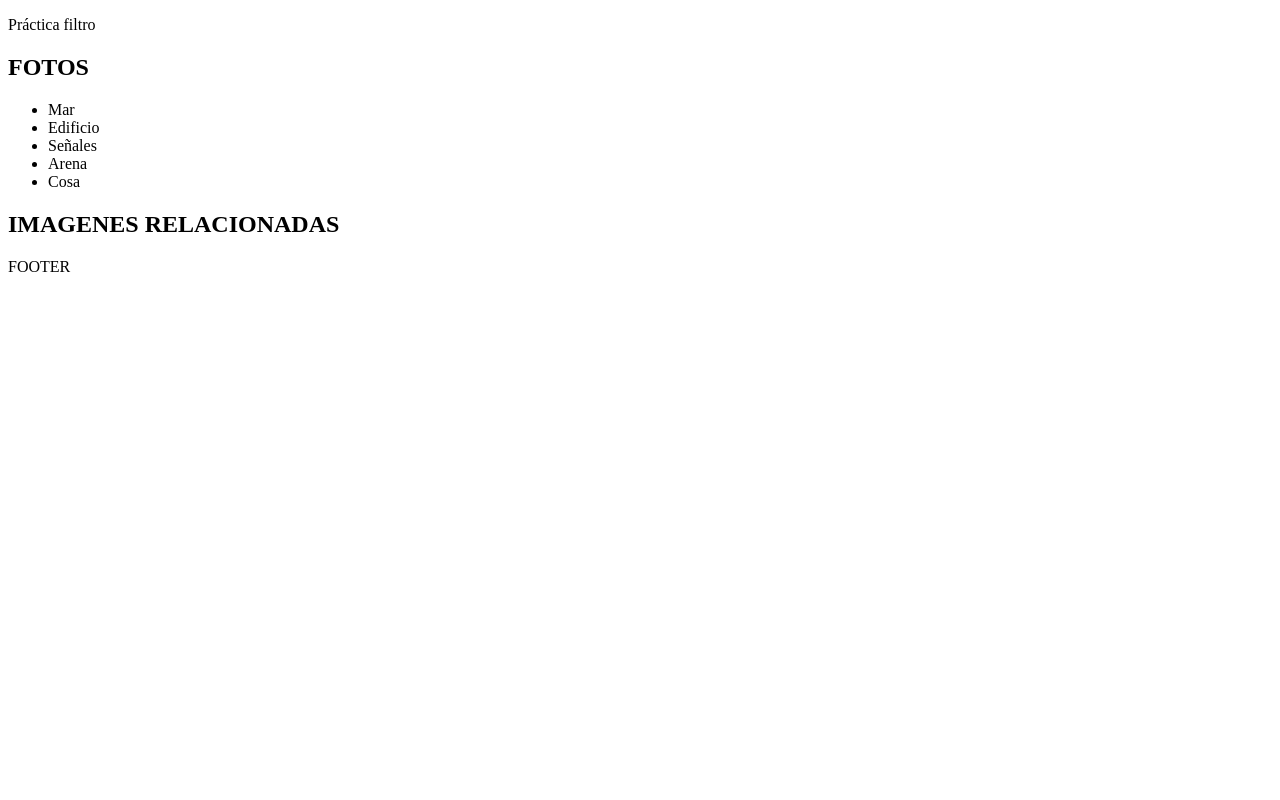
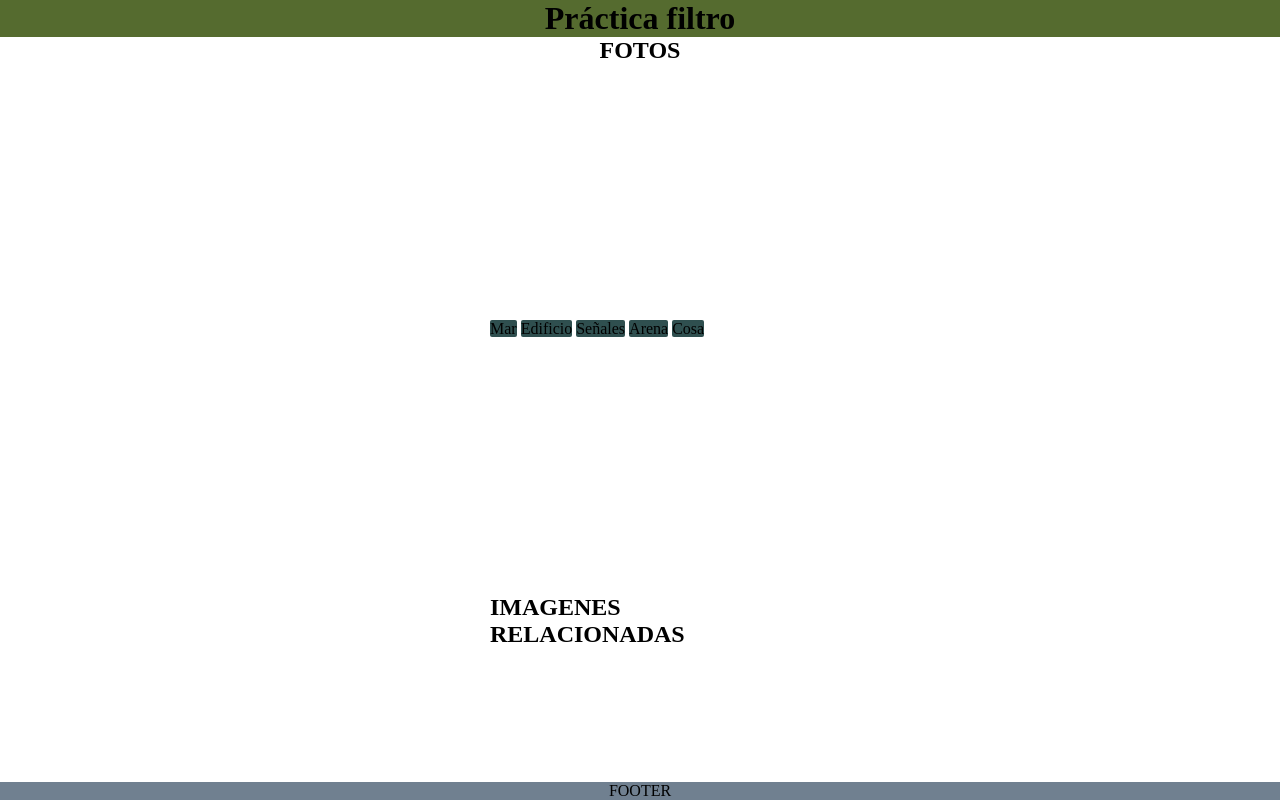
Before and after one commit to melikadezfoli-tech/practica-evento, a plain HTML site: page index.html in a window 1280 px wide. Drawn offline with Linux system fonts and the light colour scheme.

Commit message:
secodn commit

```diff
--- a/css/main.css
+++ b/css/main.css
@@ -0,0 +1,117 @@
+* {
+    margin: 0;
+    padding: 0;
+    box-sizing: border-box;
+    -webkit-box-sizing: border-box;
+    -moz-box-sizing: border-box;
+}
+
+img {
+    width: 100%;
+}
+
+header {
+    display: flex;
+    justify-content: center;
+    font-size: 2em;
+    font-weight: bolder;
+    background-color: darkolivegreen;
+    width: 100%;
+    gap: 10%;
+}
+
+h1,h2 {
+    display: flex;
+    justify-content: center;
+    box-sizing: content-box;
+
+}
+
+footer {
+    position: fixed;
+    display: flex;
+    flex-shrink: 3;
+    bottom: 0;
+    justify-content: center;
+    width: 100%;
+    background-color: slategray;
+
+
+}
+
+.container {
+    width: 95%;
+}
+
+.flexContainer {
+    display:flex;
+    flex-wrap: wrap;
+    justify-content: center;
+    width:100%;
+    background-color: white;
+    gap: 20%;
+
+}
+
+nav {
+
+    margin: 10%;
+    padding:10%;
+    width: 100%;
+    box-sizing: content-box;
+}
+
+
+li {
+    display:inline;
+    justify-content: space-between;
+    background-color: darkslategrey;
+    border-radius: 2px;
+    padding: ;
+
+}
+
+
+/* ===============================
+            768px
+=================================== */
+
+@media screen and (min-width:768px) {
+    .container {
+        width: 85%;
+    }
+
+    .flexContainer>* {
+        width: calc(50% - 20px);
+    }
+}
+
+/* 768px */
+
+/* ===============================
+            992px
+=================================== */
+
+@media screen and (min-width:992px) {
+    .container {
+        width: 75%;
+    }
+
+    .flexContainer>* {
+        width: calc(25% - 20px);
+    }
+}
+
+/* 992px */
+
+/* ===============================
+            1200px
+=================================== */
+
+@media screen and (min-width:1200px) {
+    .container {
+        max-width: 1300px;
+    }
+}
+
+/* 1200px */
--- a/index.html
+++ b/index.html
@@ -15,8 +15,8 @@
 
         <section>
             <h1>FOTOS</h1>
-            <div>
-                <nav>
+            <div class="flexContainer">
+                <nav >
                     <ul>
                         <li><a href=></a>Mar</li>
                         <li><a href=></a>Edificio</li>
@@ -31,7 +31,9 @@
         </section>
 
         <section>
-            <h2>IMAGENES RELACIONADAS</h2>
+            <div class="flexContainer">
+                <h2>IMAGENES RELACIONADAS</h2>
+            </div>
 
         </section>
 
```
